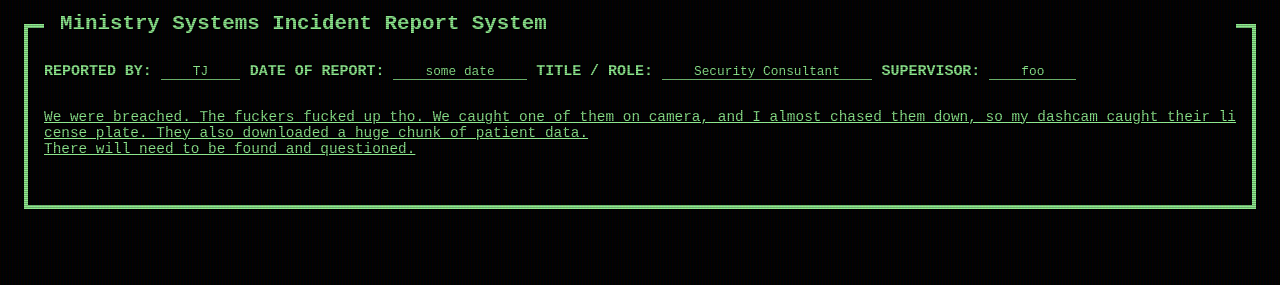
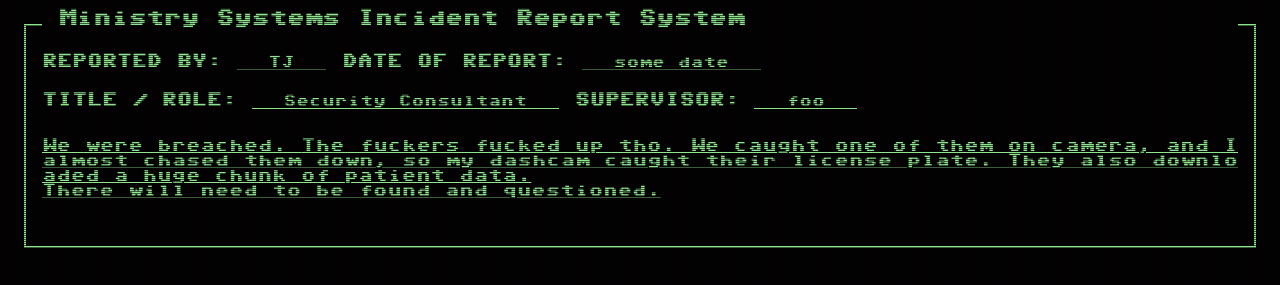
Before and after one commit to robertoloja/firstChapter, a plain HTML site: page report.html in a window 1280 px wide. Shown: the top 285 px of the page. Drawn offline with Linux system fonts and the light colour scheme.

Commit message:
Add fonts

```diff
--- a/css/whatsapp.css
+++ b/css/whatsapp.css
@@ -1,6 +1,6 @@
 @font-face {
     font-family: "NimbusSans";
-    src: url("Nimbus-Sans.ttf") format('truetype');
+    src: url("../fonts/Nimbus-Sans.ttf") format('truetype');
     font-weight: normal;
     font-style: normal;
 }
@@ -10,7 +10,7 @@ body {
 	margin-left: auto;
 	margin-right: 0;
 	margin-top: 0;
-	font-family: sans-serif;
+	font-family: "NimbusSans";
 }
 
 .contacts {
--- a/report.html
+++ b/report.html
@@ -1,6 +1,13 @@
 <head>
 	<meta charset="UTF-8">
 	<style>
+@font-face {
+    font-family: "C64";
+    src: url("fonts/C64_Pro_Mono-STYLE.otf") format('truetype');
+    font-weight: normal;
+    font-style: normal;
+}
+
 body {
 	background: black;
 }
@@ -13,7 +20,11 @@ body::before {
   left: 0;
   bottom: 0;
   right: 0;
-  background: linear-gradient(rgba(18, 16, 16, 0) 50%, rgba(0, 0, 0, 0.25) 50%), linear-gradient(90deg, rgba(255, 0, 0, 0.06), rgba(0, 255, 0, 0.02), rgba(0, 0, 255, 0.06));
+  background: linear-gradient(rgba(18, 16, 16, 0) 50%,
+															rgba(0, 0, 0, 0.6) 50%),
+		linear-gradient(90deg, rgba(255, 0, 0, 0.08),
+													 rgba(0, 255, 0, 0.02),
+													 rgba(0, 0, 255, 0.08));
   z-index: 2;
   background-size: 100% 2px, 3px 100%;
   pointer-events: none;
@@ -25,14 +36,14 @@ div {
 	margin: 0;
 	padding: 0;
 	font-size: 1rem;
-	font-family:'Courier New', Courier, monospace;
+	font-family: "C64";
 	word-break: break-word;
 }
 
 .report {
 	margin: 1rem;
 	padding: 1rem;
-	border: 4px solid lightgreen;
+	border: 2px solid lightgreen;
 }
 
 h2 {
@@ -41,7 +52,7 @@ h2 {
 	padding: 1rem;
 	margin: 0;
 	top: -3rem;
-	font-size: 1.3rem;
+	font-size: 1.1rem;
 }
 
 h3 {
@@ -91,7 +102,7 @@ h3 {
 		</div>
 		<p class="main">
 			We were breached.
-			<span class='rewrite'>The fuckers fucked up tho.</span>
+			<span class='rewrite' onclick=>The fuckers fucked up tho.</span>
 			We caught one of them on camera, and I almost chased them down, so my dashcam caught their license plate. They
 			also downloaded a huge chunk of patient data.<br>
 			There will need to be found and questioned.
```
Also changed, not shown: fonts/C64_Pro_Mono-STYLE.otf (added).
